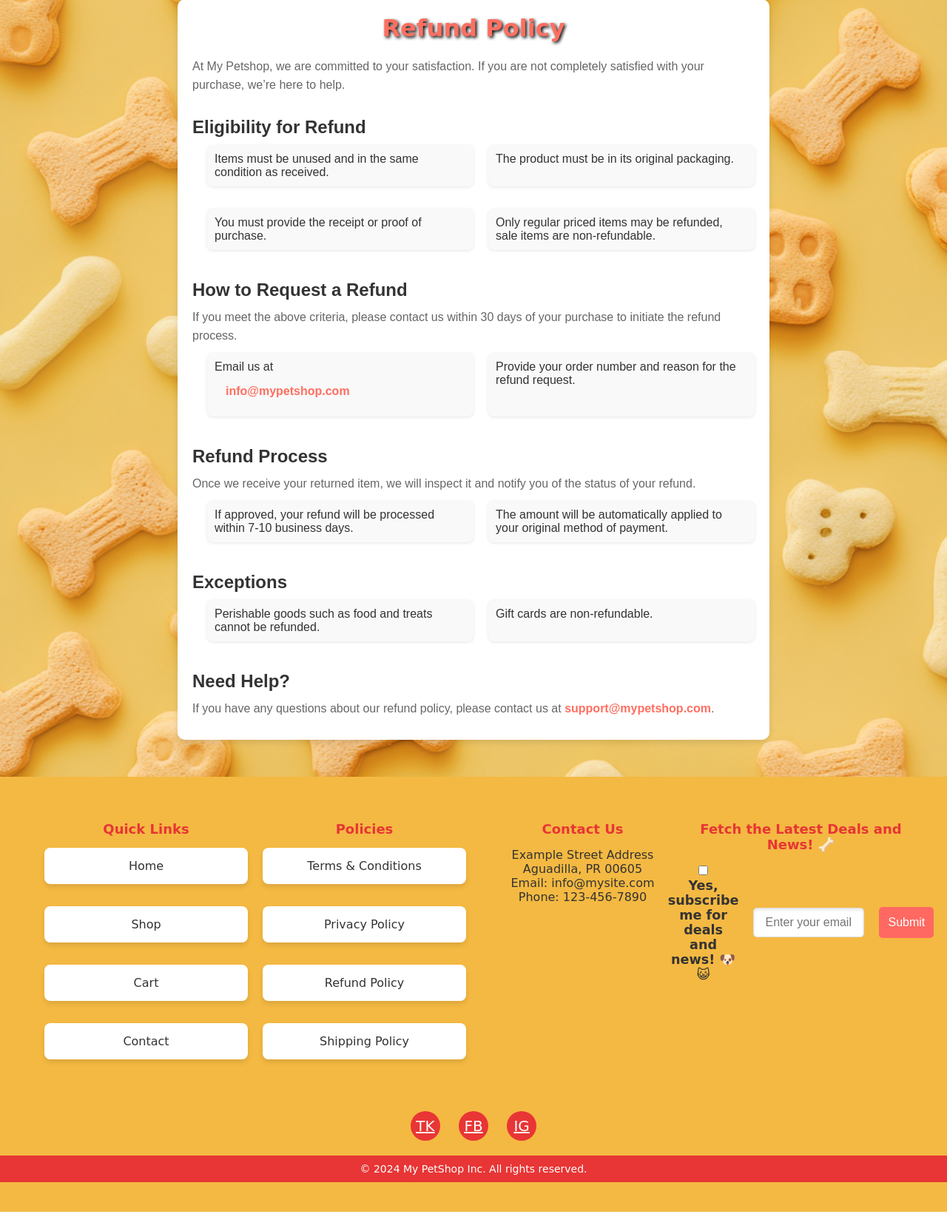
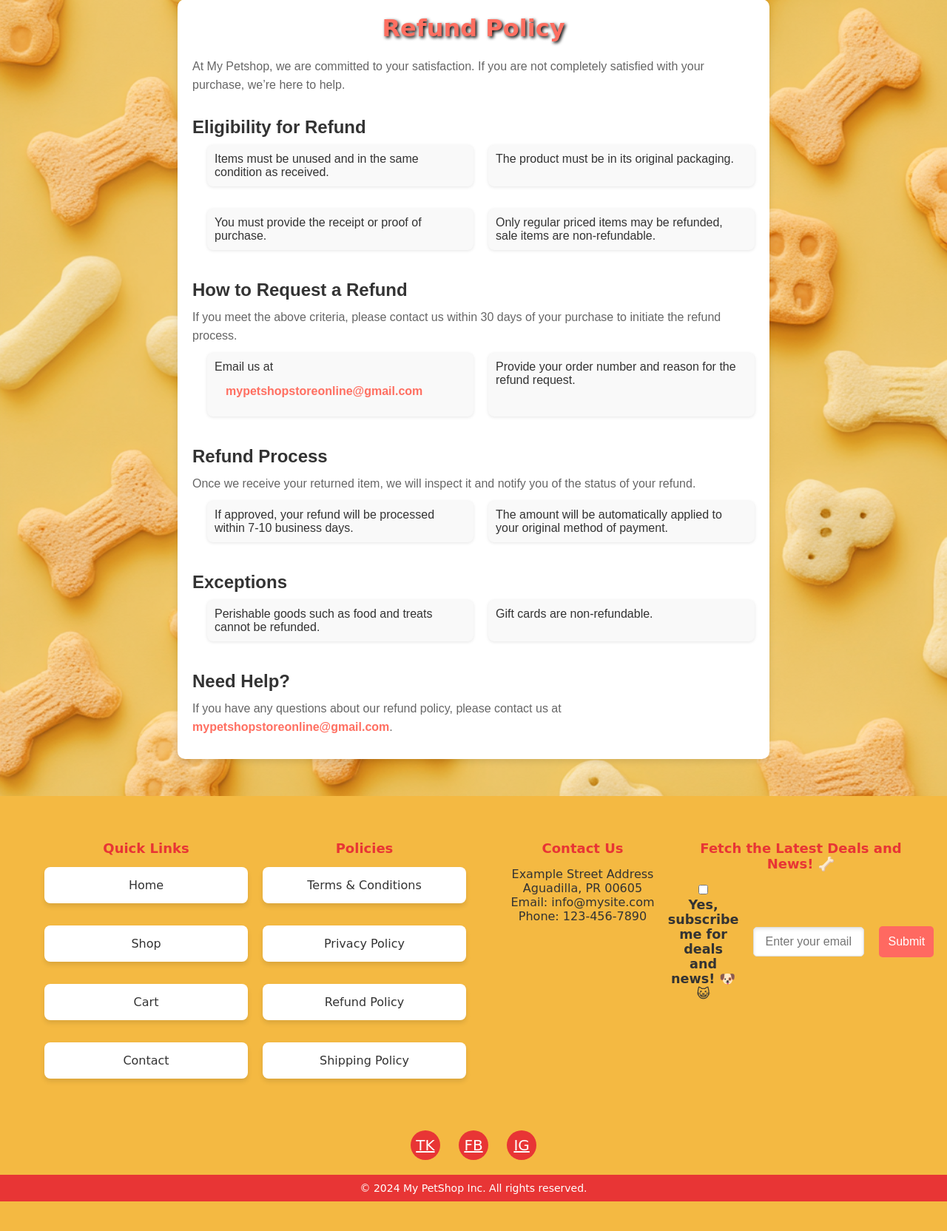
Before and after one commit to anibalfuentesrod/My-PetShop, a Django app: page /refund/ in a window 1280 px wide. Shown: the part 141-1805 px from the top of the page at 74% size. Before the commit the page ends 1779 px from the top, so only its background shows below. Run offline with Django 5.2, Linux system fonts and the light colour scheme; some libraries are stand-ins or nearby versions; some web fonts are replaced.

Commit message:
adding the correct email

```diff
--- a/myapp/templates/privacy.html
+++ b/myapp/templates/privacy.html
@@ -44,6 +44,6 @@
     <p>We reserve the right to update or modify this Privacy Policy at any time. Any changes will be posted on this page, and your continued use of the site constitutes acceptance of those changes.</p>
 
     <h2>8. Contact Us</h2>
-    <p>If you have any questions about this Privacy Policy, please contact us at <a href="mailto:info@mysite.com">info@mysite.com</a>.</p>
+    <p>If you have any questions about this Privacy Policy, please contact us at <a href="mailto:mypetshopstoreonline@gmail.com">mypetshopstoreonline@gmail.com</a>.</p>
 </section>
 {% endblock content %}
--- a/myapp/templates/refund.html
+++ b/myapp/templates/refund.html
@@ -19,7 +19,7 @@
     <h2>How to Request a Refund</h2>
     <p>If you meet the above criteria, please contact us within 30 days of your purchase to initiate the refund process.</p>
     <ul>
-        <li>Email us at <a href="mailto:info@mypetshop.com">info@mypetshop.com</a></li>
+        <li>Email us at <a href="mailto:mypetshopstoreonline@gmail.com">mypetshopstoreonline@gmail.com</a></li>
         <li>Provide your order number and reason for the refund request.</li>
     </ul>
 
@@ -37,6 +37,6 @@
     </ul>
 
     <h2>Need Help?</h2>
-    <p>If you have any questions about our refund policy, please contact us at <a href="mailto:support@mypetshop.com">support@mypetshop.com</a>.</p>
+    <p>If you have any questions about our refund policy, please contact us at <a href="mailto:mypetshopstoreonline@gmail.com">mypetshopstoreonline@gmail.com</a>.</p>
 </section>
 {% endblock content %}
--- a/myapp/templates/shipping.html
+++ b/myapp/templates/shipping.html
@@ -53,6 +53,6 @@
     <p>Once your order has shipped, you will receive a tracking number via email to monitor the delivery status of your package.</p>
 
     <h2>Need Help?</h2>
-    <p>If you have any questions regarding shipping, please contact us at <a href="mailto:support@mypetshop.com">support@mypetshop.com</a>.</p>
+    <p>If you have any questions regarding shipping, please contact us at <a href="mailto:mypetshopstoreonline@gmail.com">mypetshopstoreonline@gmail.com</a>.</p>
 </section>
 {% endblock content %}
```
Also changed, not shown: myapp/templates/contact.html (+5 -5 lines).
